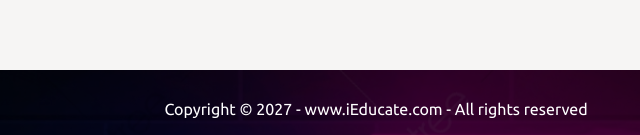
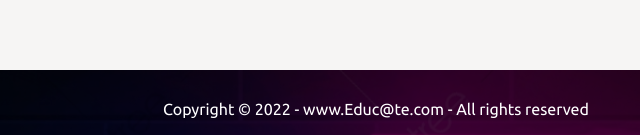
Before and after one commit to adarshtheguru/Educ-te-website, a plain HTML site: page index.html in a window 1280 px wide. Shown: the part 2637-2772 px from the top of the page, 264-904 px from the left. Drawn offline with Linux system fonts and the light colour scheme; files whose address does not match are found by name.

Commit message:
Update index.html

```diff
--- a/index.html
+++ b/index.html
@@ -109,7 +109,7 @@
 
     <footer class="background">
         <p class="text-footer">
-            Copyright &copy; 2027 - www.iEducate.com - All rights reserved
+            Copyright &copy; 2022 - www.Educ@te.com - All rights reserved
         </p>
     </footer>
     <script src="js/resp.js"></script>
```
